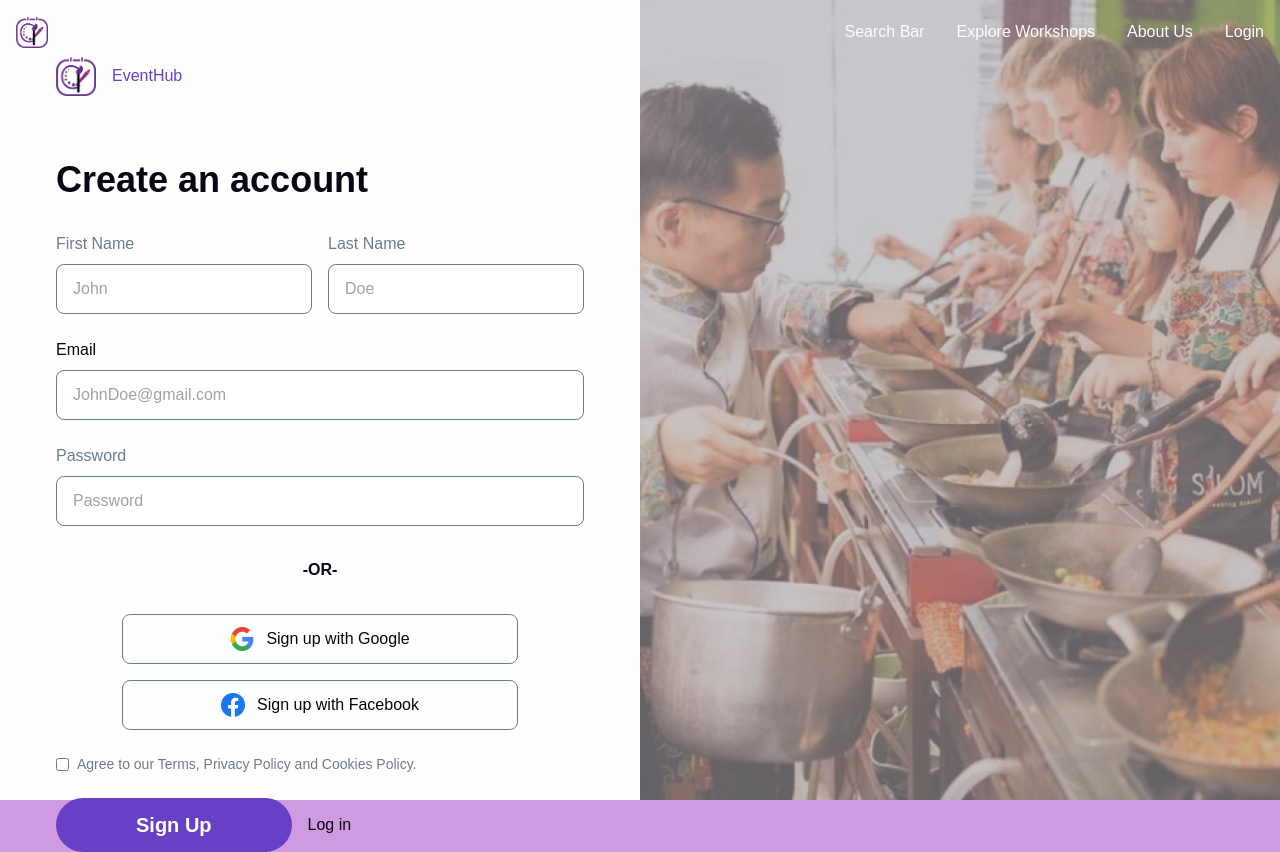
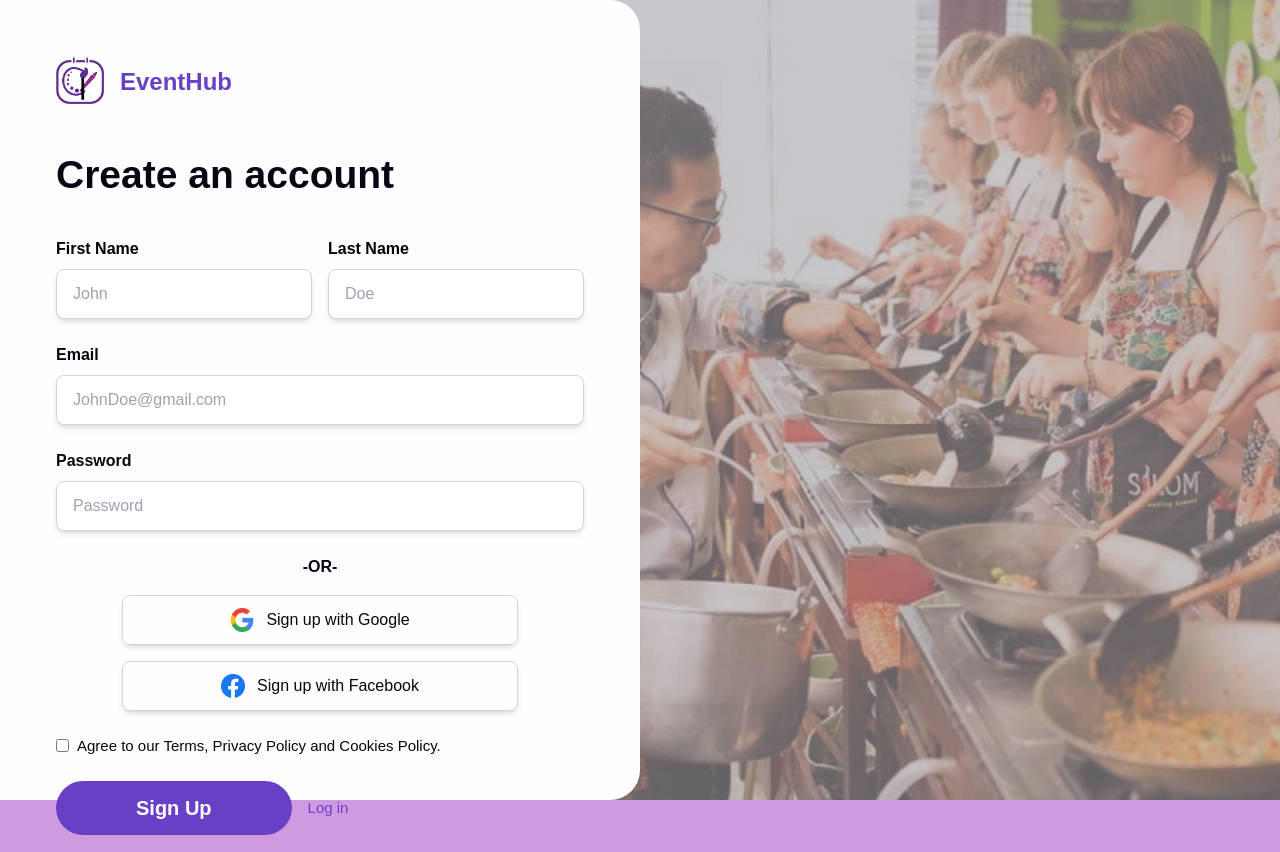
Before and after one commit to thunder121x/EventHub, a React (Create React App) app: page /SignUp in a window 1280 px wide. Built offline with nearby package versions, Linux system fonts and the light colour scheme.

Commit message:
Login Sign Up connection

```diff
--- a/src/App.js
+++ b/src/App.js
@@ -16,6 +16,7 @@ import Sign_up from "./components/Sign_up";
 
 function App() {
   const [navbarBg, setNavbarBg] = useState(false);
+  const [navbarShowOn, setNavbarShowOn] = useState(false);
   const location = useLocation();
 
   useEffect(() => {
@@ -26,7 +27,11 @@ function App() {
       // Set navbar background on initial load and scroll
       setNavbarBg(
         window.scrollY > headerHeight ||
-          ["/ewallet", "/EventDetail"].includes(location.pathname)
+          ["/E-Wallet", "/EventDetail"].includes(location.pathname)
+      );
+
+      setNavbarShowOn(
+        !["/Login", "/SignUp"].includes(location.pathname)
       );
     };
 
@@ -40,7 +45,7 @@ function App() {
 
   return (
     <div className="bg-background min-h-screen">
-      <Navbar isScrolled={navbarBg} />
+      <Navbar isScrolled={navbarBg} onShowing={navbarShowOn} />
       <Routes>
         <Route path="/" element={<Homepage />} />
         {/* <Route path="/reservation" element={<Reservation_1 />} />
@@ -48,10 +53,10 @@ function App() {
         <Route path="/SearchBar" element={<Homepage />} />
         <Route path="/ExploreWorkshops" element={<Homepage />} />
         <Route path="/AboutUs" element={<AboutUs />} />
-        <Route path="/login" element={<Login />} />
-        <Route path="/signup" element={<Sign_up />} />
-        <Route path="/filterpage" element={<FilterPageWithState />} />
-        <Route path="/ewallet" element={<EWallet />} />
+        <Route path="/Login" element={<Login />} />
+        <Route path="/SignUp" element={<Sign_up />} />
+        <Route path="/Filter" element={<FilterPageWithState />} />
+        <Route path="/E-Wallet" element={<EWallet />} />
         <Route path="/EventDetail" element={<EventDetail />} />
       </Routes>
       {/* <Footer /> */}
--- a/src/components/Login.jsx
+++ b/src/components/Login.jsx
@@ -2,9 +2,14 @@ import React from "react";
 import "../styles.css";
 import login_bg from "../assets/header.png";
 import Profile from "../assets/Profile.jpg";
+import { HashLink } from "react-router-hash-link";
+import Navbar from "./Navbar.js";
+import logo from "../assets/logo.png";
 
 const Login = () => {
   return (
+    <div>
+    <Navbar isScrolled={false} onShowing={true}/>
     <div
       style={{
         backgroundImage: `url(${login_bg})`,
@@ -15,6 +20,16 @@ const Login = () => {
       className="min-h-screen flex items-center justify-center p-4 restrictedFeature"
     >
       <div className="max-w-lg max-h-fit w-full space-y-6 bg-white p-8 rounded-lg shadow-lg overlayForm">
+        <HashLink
+          smooth
+          to="/#top"
+          className="flex items-center text-display-1 font-headline"
+        >
+        <div className="flex items-center">
+          <img src={logo} alt="EventHub logo" className="mr-2 w-8 h-8" />
+          <button className="paragraph2 text-primary mt-1">EventHub</button>
+        </div>
+        </HashLink>
         {/* Circular Image */}
         <div className="flex justify-center">
           <div className="w-[137px] h-[137px] overflow-hidden rounded-full ">
@@ -70,16 +85,15 @@ const Login = () => {
 
           {/* Sign Up Link */}
           <div className="text-center">
-            <span className="paragraph2">Not a member? </span>
-            <a
-              href="#"
-              className="text-primary hover:text-primary paragraph2 font-medium"
-            >
+            <span className="paragraph2">
+              Not a member? </span>
+            <HashLink smooth to="/SignUp" className="paragraph2 text-primary hover:text-secondary">
               Sign up now
-            </a>
+            </HashLink>
           </div>
         </form>
       </div>
+    </div>
     </div>
   );
 };
--- a/src/components/Navbar.js
+++ b/src/components/Navbar.js
@@ -2,15 +2,24 @@ import "../styles.css";
 import React from "react";
 import logo from "../assets/logo.png";
 import { HashLink } from "react-router-hash-link";
+import { useLocation } from "react-router-dom";
 
-function Navbar({ isScrolled }) {
+function Navbar({ isScrolled, onShowing }) {
+  const location = useLocation();
+  if (!onShowing) {
+    return (<div></div>)
+  }
   return (
     <nav
       className={`${
         isScrolled
           ? "bg-white text-primary shadow-md"
           : "text-white text-shadow"
-      } p-4 fixed top-0 left-0 w-full z-10 transition-colors duration-300 navtext`}
+      } p-4 fixed top-0 left-0 w-full
+       ${
+        location.pathname === "/Login" ? "z-[1]" : "z-10"
+      }
+        transition-colors duration-300 navtext`}
     >
       <div className="container mx-auto flex justify-between items-center">
         <HashLink
@@ -42,7 +51,7 @@ function Navbar({ isScrolled }) {
             </HashLink>
           </li>
           <li>
-            <HashLink smooth to="/login" className="hover:text-secondary">
+            <HashLink smooth to="/Login" className="hover:text-secondary">
               Login
             </HashLink>
           </li>
--- a/src/components/SearchForm.js
+++ b/src/components/SearchForm.js
@@ -49,7 +49,7 @@ function SearchForm() {
 
   const handleSubmit = (e) => {
     e.preventDefault();
-    navigate(`/filterpage`, {
+    navigate(`/Filter`, {
       state: {
         workshopType: selectedWorkshopType,
         province: selectedProvince,
--- a/src/components/Sign_up.jsx
+++ b/src/components/Sign_up.jsx
@@ -4,77 +4,84 @@ import logo from "../assets/eventhub_logo.png";
 import Eyewear from "../assets/For Front Eyewear.png";
 import FB from "../assets/facebook.png";
 import Google from "../assets/google.png";
+import { HashLink } from "react-router-hash-link";
 
 const Sign_up = () => {
   return (
-    <div className="flex h-screen">
+    <div className="">
       {/* Left Section */}
-      <div className="w-1/2 p-14 bg-white max-h-screen">
+      <div className="w-1/2 px-14 bg-white max-h-screen pt-14 testss rounded-tr-[30px] rounded-br-[30px]">
         {/* Logo Header */}
-        <div className="flex items-center mb-16">
-          <img src={logo} alt="EventHub logo" className="mr-4 w-10 h-10" />
-          <button className="navtext text-primary ">EventHub</button>
+        <HashLink
+          smooth
+          to="/#top"
+          className="flex items-center text-display-1 font-headline"
+        >
+        <div className="flex items-center mb-8">
+          <img src={logo} alt="EventHub logo" className="mr-4 w-12 h-12" />
+          <button className="heading2 text-primary mt-1">EventHub</button>
         </div>
+        </HashLink>
 
         {/* Main Form Content */}
         <div>
-          <h1 className="text-4xl font-bold mb-8">Create an account</h1>
+          <h1 className="heading1 mb-8">Create an account</h1>
 
           <form>
             {/* Name Fields */}
             <div className="flex  gap-4 mb-6 max-w-h">
               <div className="flex-1">
-                <label className="block text-gray mb-2 max-w">First Name</label>
+                <label className="block text-black mb-2 max-w heading3">First Name</label>
                 <input
                   type="text"
                   placeholder="John"
-                  className="w-full px-4 py-3 rounded-lg border border-gray"
+                  className="w-full px-4 py-3 rounded-lg border border-lightgray shadow-md"
                 />
               </div>
               <div className="flex-1">
-                <label className="block text-gray mb-2 max-w max-w-h">
+                <label className="block text-black mb-2 max-w max-w-h heading3">
                   Last Name
                 </label>
                 <input
                   type="text"
                   placeholder="Doe"
-                  className="w-full px-4 py-3 rounded-lg border border-gray"
+                  className="w-full px-4 py-3 rounded-lg border border-lightgray shadow-md"
                 />
               </div>
             </div>
 
             {/* Email Field */}
             <div className="mb-6">
-              <label className="block text-gray-700 mb-2">Email</label>
+              <label className="block heading3 mb-2">Email</label>
               <input
                 type="email"
                 placeholder="JohnDoe@gmail.com"
-                className="w-full px-4 py-3 rounded-lg border border-gray"
+                className="w-full px-4 py-3 rounded-lg border border-lightgray shadow-md"
               />
             </div>
 
             {/* Password Field */}
             <div className="mb-6">
-              <label className="block text-gray mb-2">Password</label>
+              <label className="block heading3 mb-2">Password</label>
               <input
                 type="password"
                 placeholder="Password"
-                className="w-full px-4 py-3 rounded-lg border border-gray"
+                className="w-full px-4 py-3 rounded-lg border border-lightgray shadow-md"
               />
             </div>
 
             {/* Divider */}
-            <div className="text-center my-8 font-bold">-OR-</div>
+            <div className="text-center my-4 font-bold">-OR-</div>
 
             {/* Social Login Buttons */}
             <div className="flex flex-col items-center space-y-4 mb-6">
               {" "}
               {/* Changed this line */}
-              <button className="w-3/4 flex items-center justify-center gap-3 px-4 py-3 border border-gray rounded-lg hover:bg-gray-50">
+              <button className="w-3/4 flex items-center justify-center gap-3 px-4 py-3 border border-lightgray shadow-md rounded-lg hover:bg-background">
                 <img src={Google} alt="Google" className="w-6 h-6" />
                 Sign up with Google
               </button>
-              <button className="w-3/4 flex items-center justify-center gap-3 px-4 py-3 border border-gray rounded-lg hover:bg-gray-50">
+              <button className="w-3/4 flex items-center justify-center gap-3 px-4 py-3 border border-lightgray shadow-md rounded-lg hover:bg-background">
                 <img src={FB} alt="FB" className="w-6 h-6" />
                 Sign up with Facebook
               </button>
@@ -83,7 +90,7 @@ const Sign_up = () => {
             {/* Terms Checkbox */}
             <div className="flex items-start gap-2 mb-6">
               <input type="checkbox" className="mt-1" />
-              <span className="text-sm text-gray">
+              <span className="paragraph2">
                 Agree to our Terms, Privacy Policy and Cookies Policy.
               </span>
             </div>
@@ -93,16 +100,16 @@ const Sign_up = () => {
               <button className="bg-primary text-white text-[20px] font-bold px-20 py-3 rounded-full hover:bg-primary">
                 Sign Up
               </button>
-              <a href="#" className="text-prbg-primary hover:text-primary">
+              <HashLink smooth to="/Login" className="paragraph2 text-primary">
                 Log in
-              </a>
+              </HashLink>
             </div>
           </form>
         </div>
       </div>
 
       {/* Right Section - Image */}
-      <div className="w-1/2 relative rounded-[10px]">
+      <div className="rounded-[10px] tests">
         <img
           src={Eyewear}
           alt="For Front Eyewear"
--- a/src/components/WorkshopRecomendationBox.js
+++ b/src/components/WorkshopRecomendationBox.js
@@ -1,9 +1,11 @@
 import "../styles.css";
 import React from "react";
 import mockImage from "../assets/ws_mock.png";
+import { HashLink } from "react-router-hash-link";
 
 function WorkshopRecommendationBox() {
   return (
+    <HashLink smooth to="/EventDetail">
       <div className="max-w-sm mx-auto bg-white rounded-3xl shadow-lg overflow-hidden workshopRecommendation mx-5 my-5">
         <div className="relative">
           <img
@@ -22,6 +24,7 @@ function WorkshopRecommendationBox() {
           </h3>
         </div>
       </div>
+    </HashLink>
   );
 }
 
--- a/src/styles.css
+++ b/src/styles.css
@@ -5,6 +5,7 @@
     --secondary: #D09AE1; /* Softer secondary color to complement the primary */
     --accent: #C974D5; /* Brighter, more energetic accent to create contrast */
     --gray: #6B7D8D;
+    --lightgray: #D0D5DD;
     --white: #FEFEFE;
 
     /* Typography */
@@ -142,11 +143,6 @@ h1 {
 }
 
 
-.icon {
-  width: 14px;
-  height: 14px;
-}
-
 .restrictedFeature {
   /* ... other styles for the feature ... */
   position: relative;
@@ -174,3 +170,27 @@ h1 {
   background-color: white;
   z-index: 2;
 }
+
+
+.tests {
+    position: relative;
+  content: "";
+  position: absolute;
+  top: 0;
+  right: 0;
+  width: 60%;
+  height: 100%;
+  /* background-color: black; */
+  z-index: 1;
+}
+
+.testss {
+  position: absolute;
+  top: 0;
+  left: 0;
+  /* transform: translate(-50%, -50%); */
+  width: 50%; /* Adjust width as needed */
+  height: 100%; /* Adjust height as needed */
+  /* background-color: white; */
+  z-index: 2;
+}
--- a/tailwind.config.js
+++ b/tailwind.config.js
@@ -11,6 +11,7 @@ module.exports = {
         text: "var(--text)",
         background: "var(--background)",
         gray: "var(--gray)",
+        lightgray: "var(--lightgray)",
         white: "var(--white)",
       },
     },
```
Lines whose indentation alone changed are shown as unchanged.
